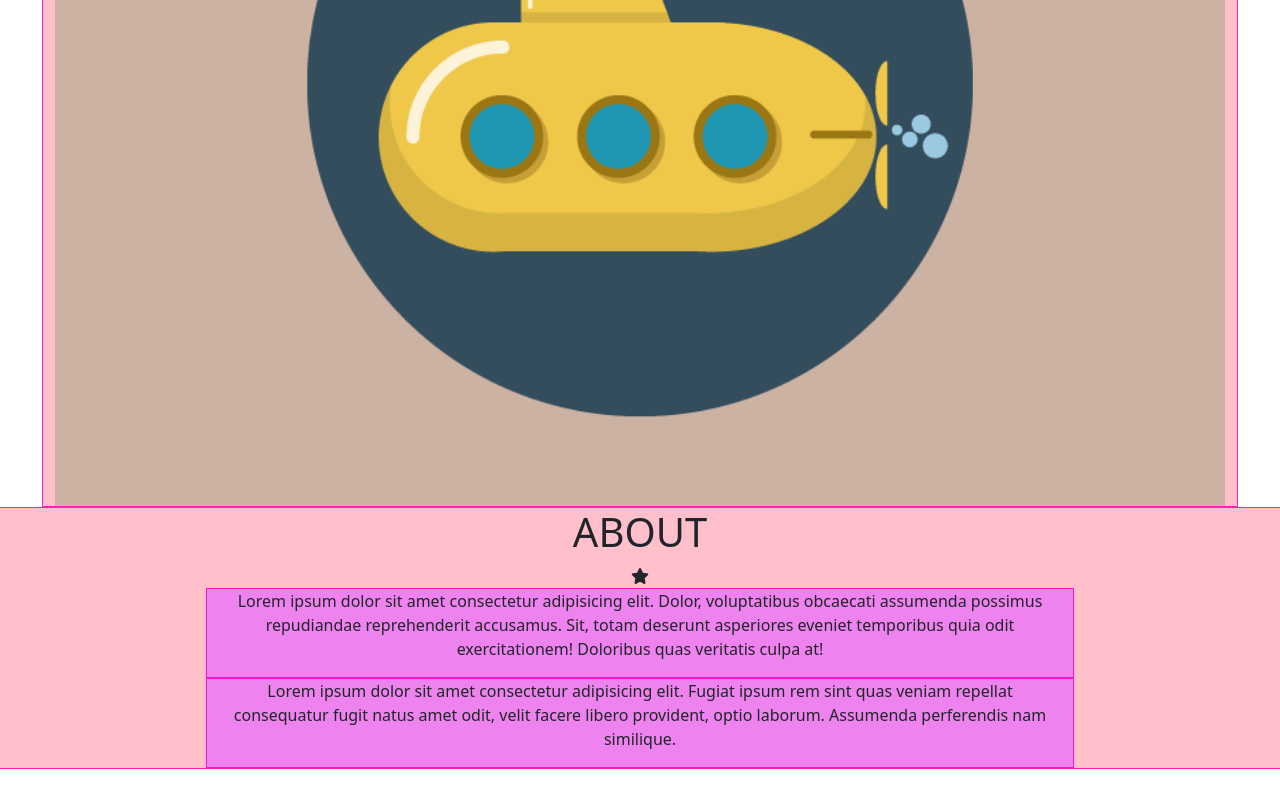
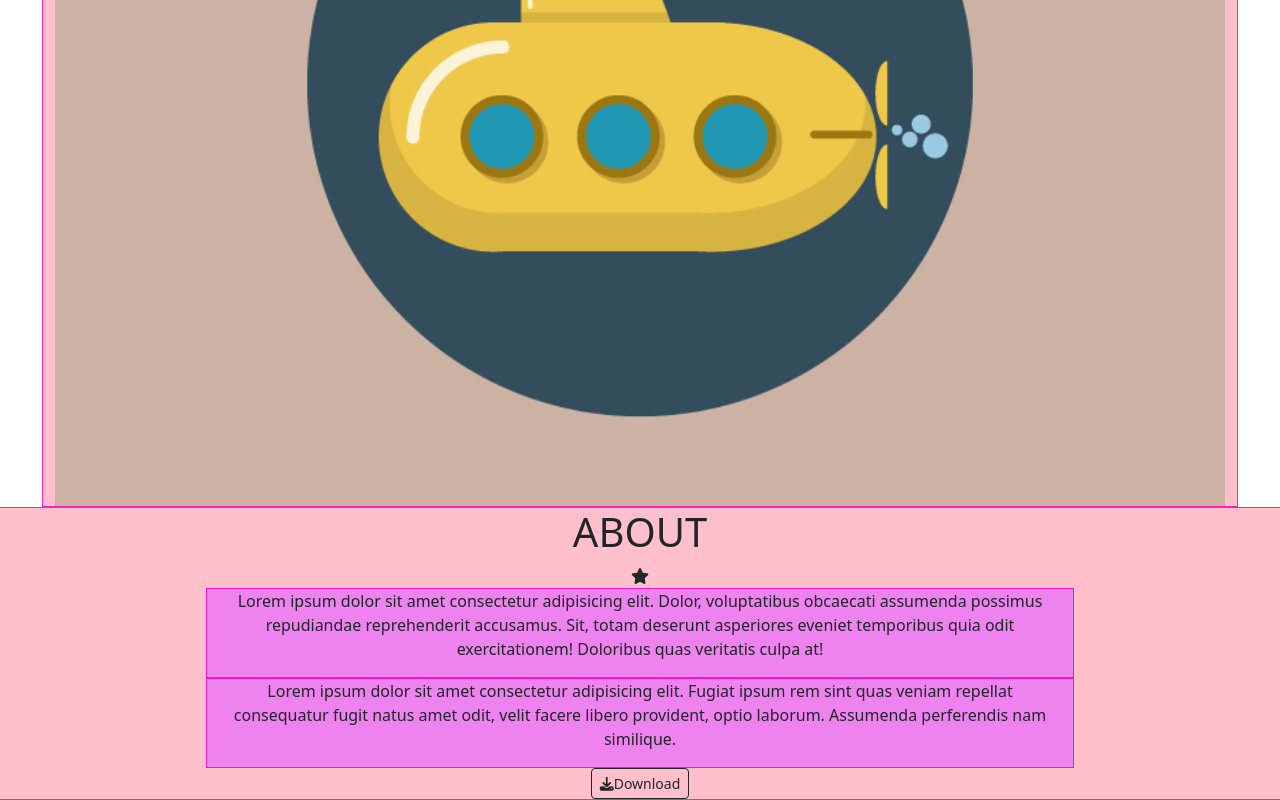
Before and after one commit to Arela-Cristina/html-css-bootstrap-freelancer, a plain HTML site: page index.html in a window 1280 px wide. Shown: the part 5425-6225 px from the top of the page. Before the commit the page ends 6194 px from the top, so only its background shows below. Drawn offline with nearby package versions, Linux system fonts and the light colour scheme.

Commit message:
Add download button

```diff
--- a/index.html
+++ b/index.html
@@ -77,6 +77,8 @@
                                 perferendis nam similique.</p>
                         </div>
                     </div>
+                    <button type="button" class="btn btn-outline-dark btn-sm"><i
+                            class="fa-solid fa-download"></i>Download</button>
                 </div>
             </div>
         </section>
```
